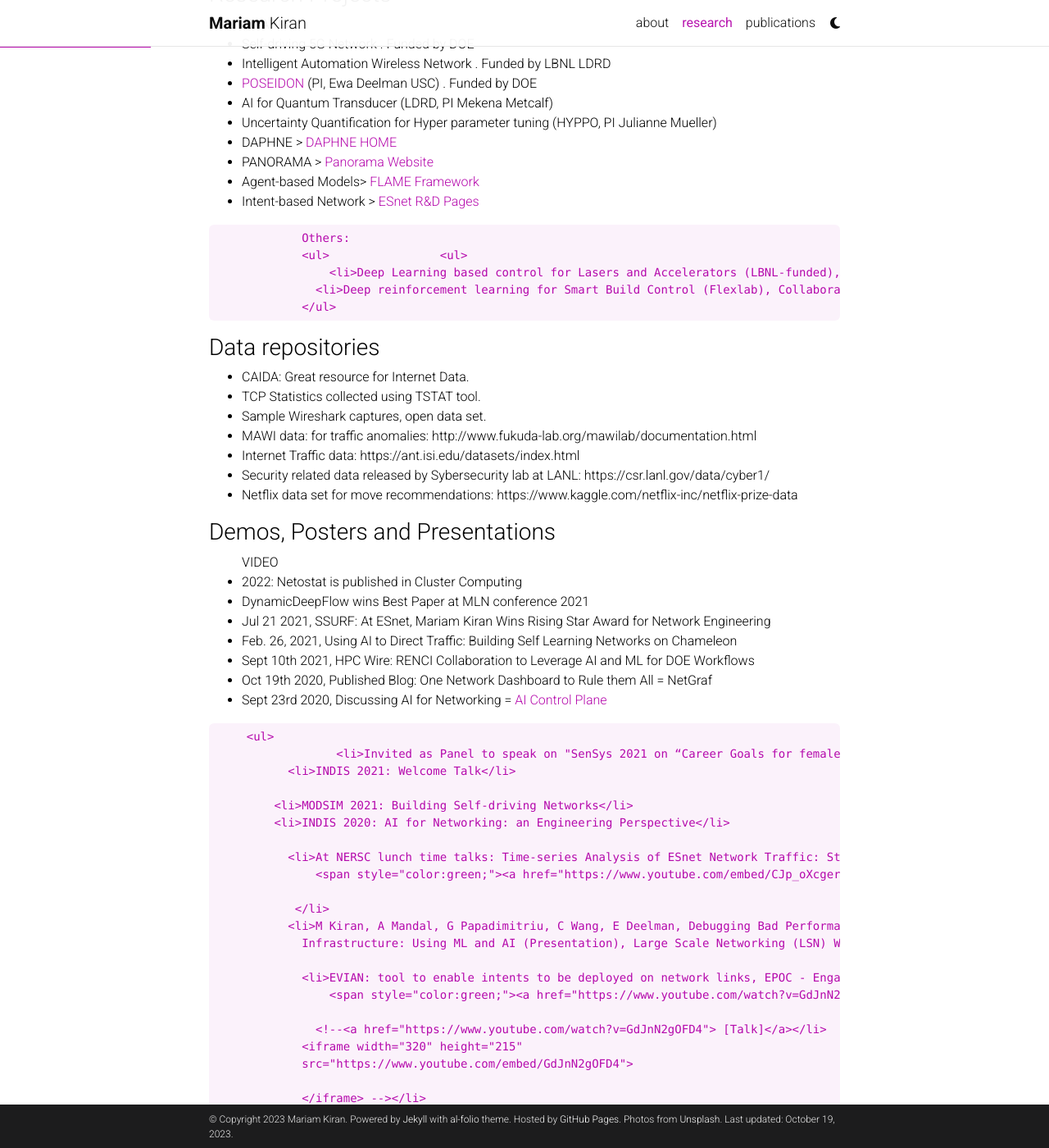
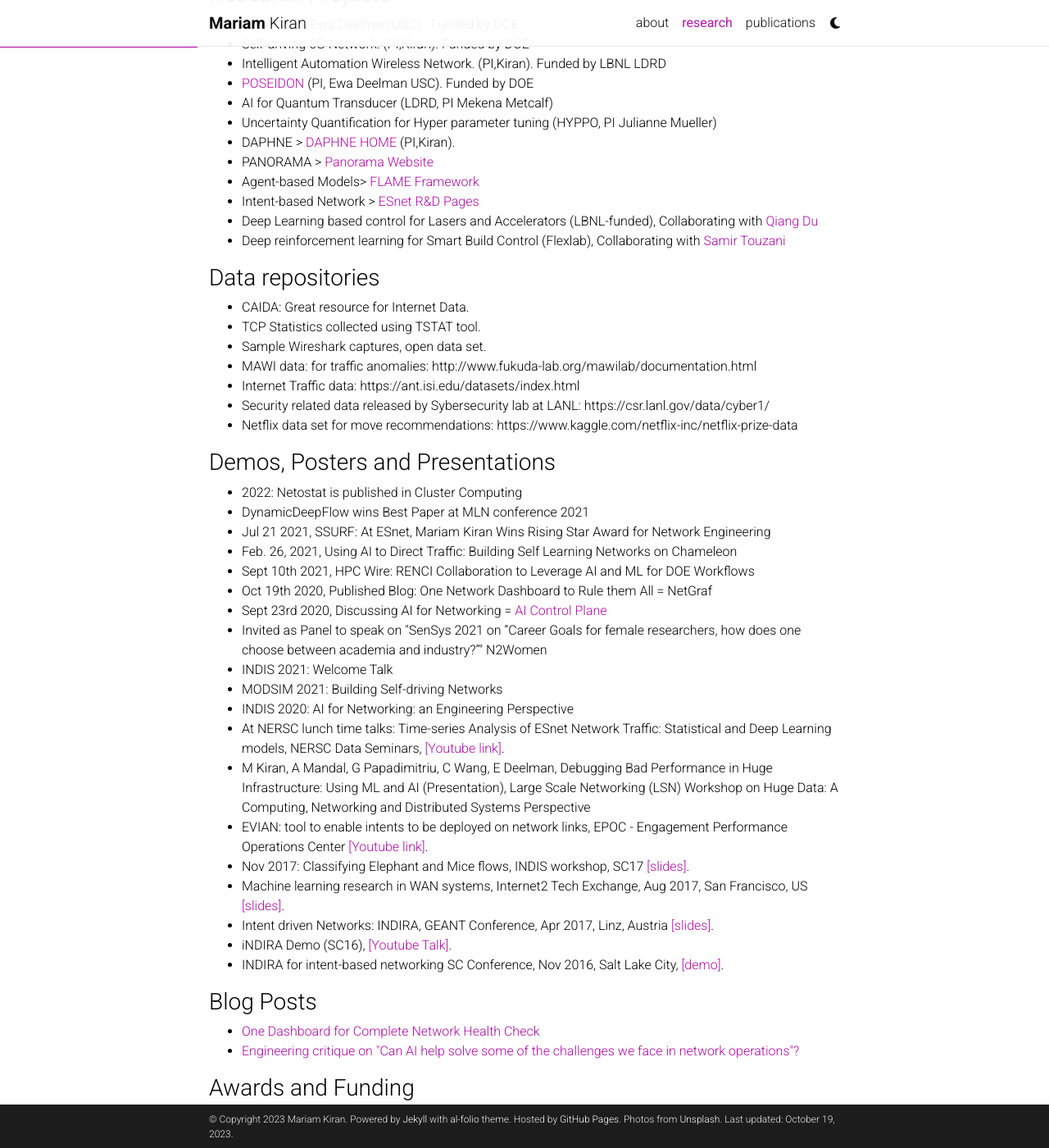
Before and after one commit to mariamkiran/mariamkiran.github.io, a Jekyll site: the page built from _pages/projects.md, in a window 1280 px wide and 1400 px high, scrolled down 238 px. Shown: the whole window at 82% size. Built offline with Jekyll 4.4.1, drawn with Linux system fonts in a browser that asks for light colours; comment, search, counter and statistics services are not loaded; a style sheet for code colours, icons or effects is not loaded; some of the changed text lies outside the part shown.

Commit message:
Update projects.md

```diff
--- a/_pages/projects.md
+++ b/_pages/projects.md
@@ -14,18 +14,18 @@ horizontal: false
 -->
 <h3>Research Projects</h3>
   <ul>
-    <li>SWARM </li>
- <li>Self-driving 5G Network . Funded by DOE
+    <li>SWARM(PI, Ewa Deelman USC) . Funded by DOE</li>
+ <li>Self-driving 5G Network. (PI,Kiran). Funded by DOE
 </li>
-<li>Intelligent Automation Wireless Network . Funded by LBNL LDRD
+<li>Intelligent Automation Wireless Network. (PI,Kiran). Funded by LBNL LDRD
 </li>
-<li>   <a href="https://sites.google.com/view/poseidon-workflows/home"> POSEIDON </a>(PI, Ewa Deelman USC) . Funded by DOE</li>
+<li>   <a href="https://sites.google.com/view/poseidon-workflows/home"> POSEIDON </a>(PI, Ewa Deelman USC). Funded by DOE</li>
 
 
    <li>   AI for Quantum Transducer (LDRD, PI Mekena Metcalf) </li>
 
   <li>    Uncertainty Quantification for Hyper parameter tuning (HYPPO, PI Julianne Mueller)</li>
-  <li>DAPHNE <u></u>> <a href="https://sites.google.com/lbl.gov/daphne/">DAPHNE HOME</a></li>
+  <li>DAPHNE <u></u>> <a href="https://sites.google.com/lbl.gov/daphne/">DAPHNE HOME</a> (PI,Kiran).</li>
                 <li> PANORAMA <u></u>> <a href="https://panorama360.github.io/">Panorama Website</a>
                 </li>
                 <li>Agent-based Models<u></u>> <a href="https://flame.ac.uk/">FLAME Framework</a>
@@ -33,22 +33,15 @@ horizontal: false
                 <li> Intent-based Network <u></u>> <a href="http://es.net/network-r-and-d/">ESnet R&D Pages</a>
                 </li>
 
-                </ul>
-
-                Others:
-                <ul>                <ul>
-                    <li>Deep Learning based control for Lasers and Accelerators (LBNL-funded), Collaborating with <a href="https://als.lbl.gov/people/qiang-du/">Qiang Du</a></li>
+                   <li>Deep Learning based control for Lasers and Accelerators (LBNL-funded), Collaborating with <a href="https://als.lbl.gov/people/qiang-du/">Qiang Du</a></li>
                   <li>Deep reinforcement learning for Smart Build Control (Flexlab), Collaborating with <a href="https://eta.lbl.gov/people/samir-touzani">Samir Touzani</a></li>
                 </ul>
 
 <h3>Data repositories</h3>
-<ul><li>
-    CAIDA: Great resource for Internet Data.</li>
-
+<ul>
+  <li>  CAIDA: Great resource for Internet Data.</li>
   <li>  TCP Statistics collected using TSTAT tool. </li>
-
-   <li> Sample Wireshark captures, open data set.
-</li>
+   <li> Sample Wireshark captures, open data set.</li>
 
 <li>MAWI data: for traffic anomalies: http://www.fukuda-lab.org/mawilab/documentation.html</li>
 <li>Internet Traffic data: https://ant.isi.edu/datasets/index.html</li>
@@ -59,8 +52,7 @@ horizontal: false
 
 <h3>Demos, Posters and Presentations</h3>
  <ul>
-    VIDEO
-              <li>2022: Netostat is published in Cluster Computing
+                <li>2022: Netostat is published in Cluster Computing
                                 </li>
                                 <li>DynamicDeepFlow wins Best Paper at MLN conference 2021</li>
                                 <li>Jul 21 2021, SSURF: At ESnet, Mariam Kiran Wins Rising Star Award for Network Engineering</li>
@@ -72,8 +64,7 @@ horizontal: false
     <li>Oct 19th 2020, Published Blog: One Network Dashboard to Rule them All = NetGraf</li>
 
     <li>Sept 23rd 2020, Discussing AI for Networking = <a href="https://aicontrolplane.blogspot.com/2020/09/engineering-critique-on-can-ai-help.html">AI Control Plane</a></li>
-</ul>
-        <ul>
+
                      <li>Invited as Panel to speak on "SenSys 2021 on “Career Goals for female researchers, how does one choose between academia and industry?”" N2Women</li>
               <li>INDIS 2021: Welcome Talk</li>
 
@@ -117,6 +108,7 @@ horizontal: false
        </li>
 
    </ul>
+
 <h3>Awards and Funding</h3>
  <b>International Awards</b>
     <ul>
```
